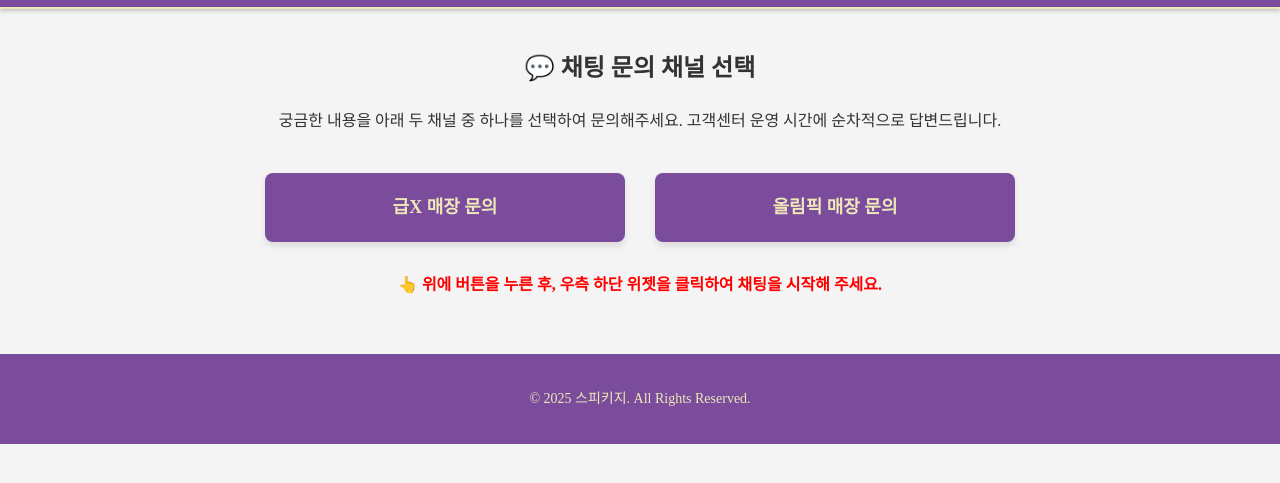
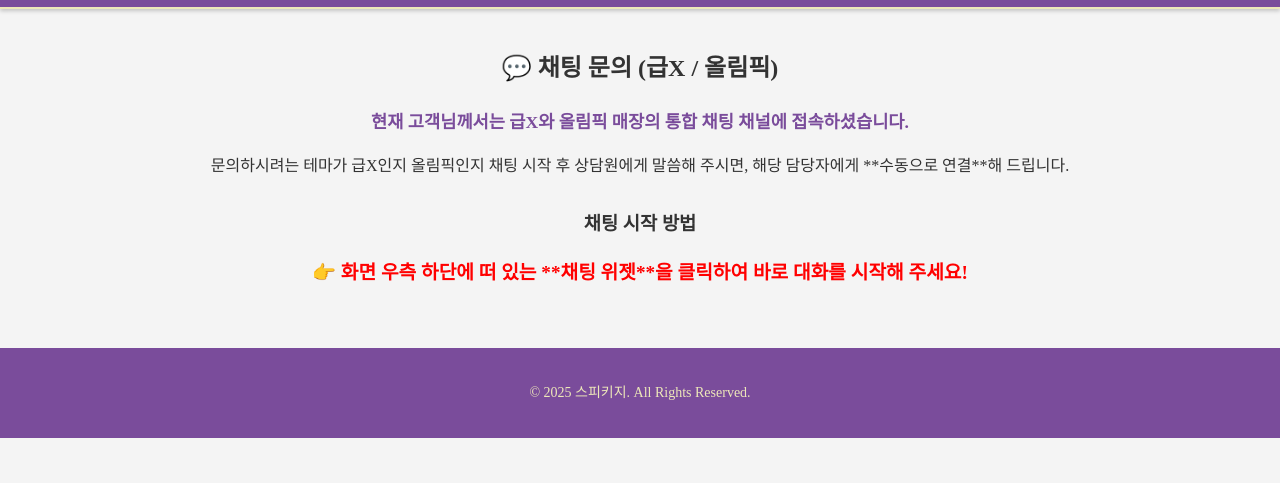
Before and after one commit to win5993/speakeasy, a plain HTML site: page chat.html in a window 1280 px wide. Shown: the part 51-534 px from the top of the page. Drawn offline with Linux system fonts and the light colour scheme.

Commit message:
Revise chat selection section for integrated channels
Updated chat selection section to include integrated chat information for 급X and 올림픽 stores.

```diff
--- a/chat.html
+++ b/chat.html
@@ -23,22 +23,22 @@
 
     <main class="container">
         <section class="chat-selection-section">
-            <h2>💬 채팅 문의 채널 선택</h2>
-            <p>궁금한 내용을 아래 두 채널 중 하나를 선택하여 문의해주세요. 고객센터 운영 시간에 순차적으로 답변드립니다.</p>
+            <h2>💬 채팅 문의 (급X / 올림픽)</h2>
 
-            <div class="chat-buttons-container">
-                <a href="#" class="chat-button" onclick="setDepartmentAndGuide('급X')">
-                    급X 매장 문의
-                </a>
+            <div class="chat-content-box">
+                <p style="font-size: 1.1em; font-weight: bold; color: #7A4C9B;">
+                    현재 고객님께서는 급X와 올림픽 매장의 통합 채팅 채널에 접속하셨습니다.
+                </p>
+                <p>
+                    문의하시려는 테마가 급X인지 올림픽인지 채팅 시작 후 상담원에게 말씀해 주시면, 해당 담당자에게 **수동으로 연결**해 드립니다.
+                </p>
 
-                <a href="#" class="chat-button" onclick="setDepartmentAndGuide('올림픽')">
-                    올림픽 매장 문의
-                </a>
+                <h3 style="margin-top: 30px;">채팅 시작 방법</h3>
+                <p style="font-size: 1.2em; color: red; font-weight: bold;">
+                    👉 화면 우측 하단에 떠 있는 **채팅 위젯**을 클릭하여 바로 대화를 시작해 주세요!
+                </p>
+
             </div>
-
-            <p style="margin-top: 30px; color: #7A4C9B; font-weight: bold;">
-                <span id="chat-guide-message" style="color: red;">👆 위에 버튼을 누른 후, 우측 하단 위젯을 클릭하여 채팅을 시작해 주세요.</span>
-            </p>
 
         </section>
     </main>
@@ -46,35 +46,6 @@
     <footer class="main-footer">
         <p>© 2025 스피키지. All Rights Reserved.</p>
     </footer>
-
-   <script>
-    // ⚠️ Tawk.to 부서를 설정하고 고객에게 알림을 주는 함수 (안정성 강화 버전)
-    function setDepartmentAndGuide(departmentName) {
-        var guide = document.getElementById('chat-guide-message');
-
-        // 1. Tawk.to API가 로드되었는지 확인
-        if(typeof Tawk_API !== 'undefined' && Tawk_API.setDepartment) {
-
-            // 2. 부서 지정
-            Tawk_API.setDepartment(departmentName, function() {
-                // 부서 지정 성공 후 메시지 변경 (지연 없이 즉시 반영)
-            });
-
-            // 3. 부서 지정 여부와 관계없이 메시지는 즉시 표시
-            guide.innerHTML = "✅ **'" + departmentName + "'** 채널이 선택되었습니다. 우측 하단 위젯을 클릭하여 채팅을 시작해 주세요.";
-            guide.style.color = 'green';
-
-
-        } else {
-            // Tawk.to 로딩 실패 시, 안내 메시지를 띄우지 않고 위젯만 열어보도록 시도
-            if(typeof Tawk_API !== 'undefined' && Tawk_API.toggle) {
-                Tawk_API.toggle();
-            } else {
-                alert("채팅 시스템 로딩 중입니다. 잠시 기다린 후 다시 시도해 주세요.");
-            }
-        }
-    }
-</script>
 
     <script type="text/javascript">
     var Tawk_API=Tawk_API||{}, Tawk_LoadStart=new Date();
```
